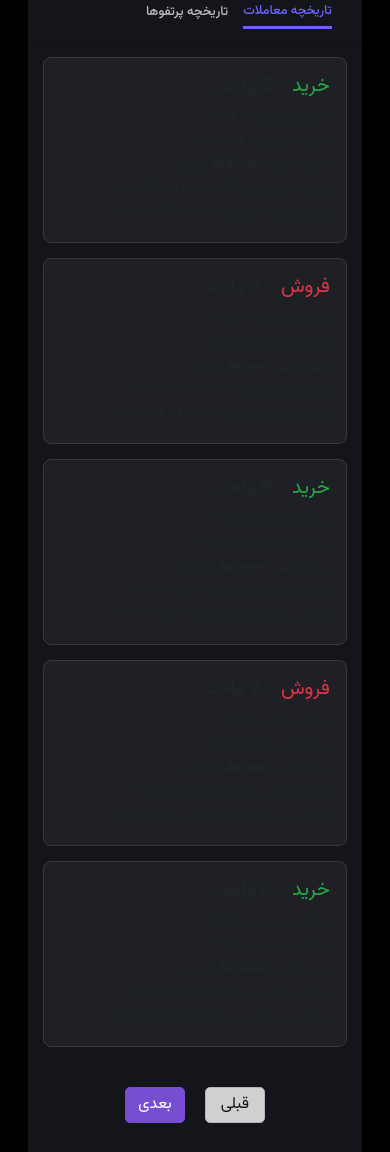
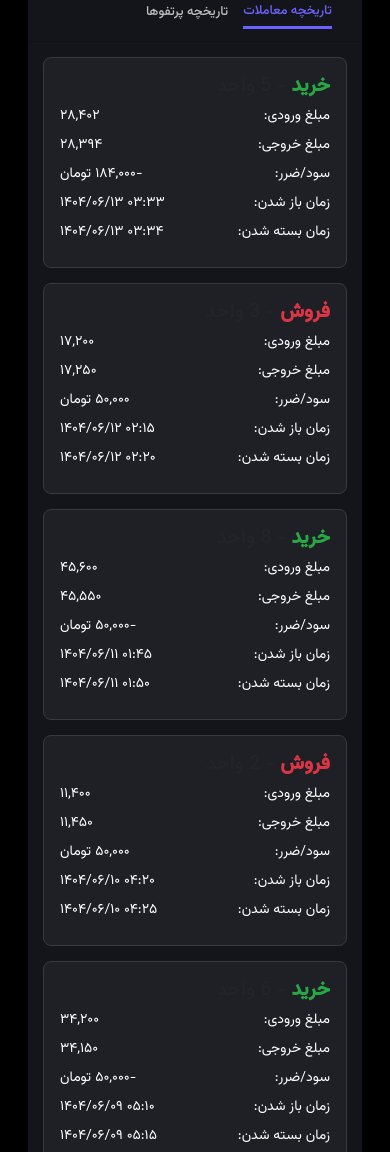
Before and after one commit to behy75/Faraz-Gold, a React (Vite) app: page /profile in a window 390 px wide. Shown: the part 416-1568 px from the top of the page. Built offline with nearby package versions, Linux system fonts and the light colour scheme.

Commit message:
fix notif

```diff
--- a/src/components/UserProfilePage/NotificationsCard.module.css
+++ b/src/components/UserProfilePage/NotificationsCard.module.css
@@ -21,19 +21,18 @@
 .cardBody {
   padding: 0;
   background: var(--notif-card-bg);
-  max-height: 250px;
+  max-height: 300px;
   overflow-y: auto;
 }
 
 .notificationsList {
   list-style: none;
   margin: 0;
-  padding: 0;
+  padding-top: 15px;
 }
 
 .notificationItem {
   padding: 15px 20px;
-  /* Removed border-bottom from li elements */
 }
 
 .notificationHeader {
--- a/src/components/UserProfilePage/TransactionHistoryCard.jsx
+++ b/src/components/UserProfilePage/TransactionHistoryCard.jsx
@@ -261,8 +261,8 @@ export default function TransactionHistoryCard({
                       <span
                         className={
                           transaction.type === "خرید"
-                            ? "text-success"
-                            : "text-danger"
+                            ? styles.textSuccess
+                            : styles.textDanger
                         }
                         style={{ fontWeight: "normal" }}
                       >
@@ -270,17 +270,26 @@ export default function TransactionHistoryCard({
                       </span>{" "}
                       - {transaction.unit} واحد
                     </h5>
-                    <div className="card-text">
+                    <div className={styles.cardText}>
                       <span>مبلغ ورودی:</span>
                       <span>{transaction.inputAmount}</span>
                     </div>
-                    <div className="card-text">
+                    <div className={styles.cardText}>
                       <span>مبلغ خروجی:</span>
                       <span>{transaction.outputAmount}</span>
                     </div>
-                    <div className="card-text">
+                    <div className={styles.cardText}>
                       <span>سود/ضرر:</span>
-                      <span style={getProfitLossStyle(transaction.profitLoss)}>
+                      <span
+                        style={{
+                          color: transaction.profitLoss.startsWith("-")
+                            ? "#dc3545"
+                            : transaction.profitLoss.startsWith("+")
+                            ? "#28a745"
+                            : "#ffffff",
+                          fontWeight: "bold",
+                        }}
+                      >
                         <span className="fw-bold">
                           {formatProfitLoss(transaction.profitLoss).number}
                         </span>
@@ -291,11 +300,11 @@ export default function TransactionHistoryCard({
                         )}
                       </span>
                     </div>
-                    <div className="card-text">
+                    <div className={styles.cardText}>
                       <span>زمان باز شدن:</span>
                       <span>{transaction.openTime}</span>
                     </div>
-                    <div className="card-text">
+                    <div className={styles.cardText}>
                       <span>زمان بسته شدن:</span>
                       <span>{transaction.closeTime}</span>
                     </div>
@@ -420,17 +429,26 @@ export default function TransactionHistoryCard({
                     <h5 className="card-title">
                       <span className="text-white">{portfolio.type}</span>
                     </h5>
-                    <div className="card-text">
+                    <div className={styles.cardText}>
                       <span>مبلغ ورودی:</span>
                       <span>{portfolio.inputAmount}</span>
                     </div>
-                    <div className="card-text">
+                    <div className={styles.cardText}>
                       <span>مبلغ خروجی:</span>
                       <span>{portfolio.outputAmount}</span>
                     </div>
-                    <div className="card-text">
+                    <div className={styles.cardText}>
                       <span>سود/ضرر:</span>
-                      <span style={getProfitLossStyle(portfolio.profitLoss)}>
+                      <span
+                        style={{
+                          color: portfolio.profitLoss.startsWith("-")
+                            ? "#dc3545"
+                            : portfolio.profitLoss.startsWith("+")
+                            ? "#28a745"
+                            : "#ffffff",
+                          fontWeight: "bold",
+                        }}
+                      >
                         <span className="fw-bold">
                           {formatProfitLoss(portfolio.profitLoss).number}
                         </span>
@@ -441,7 +459,7 @@ export default function TransactionHistoryCard({
                         )}
                       </span>
                     </div>
-                    <div className="card-text">
+                    <div className={styles.cardText}>
                       <span>وضعیت:</span>
                       <span>{portfolio.status}</span>
                     </div>
--- a/src/components/UserProfilePage/TransactionHistoryCard.module.css
+++ b/src/components/UserProfilePage/TransactionHistoryCard.module.css
@@ -125,7 +125,7 @@
 
 /* Desktop Table Styling */
 .desktopTable {
-  margin-bottom: 20px;
+  margin-bottom: 0px;
 }
 
 .desktopTable .table {
@@ -140,10 +140,10 @@
 }
 
 .desktopTable .table thead th {
-  background-color: #2a2d35;
-  color: #c0c2c5;
+  background-color: transparent !important;
+  color: transparent !important;
   text-align: center;
-  border: 1px solid #343a40;
+  border: 1px solid transparent !important;
   border-top: none;
   border-left: none;
   border-right: none;
@@ -174,6 +174,7 @@
   background-color: #1e2026 !important; /* ردیف‌های زوج شامل هدر (0) */
   color: #c0c2c5 !important;
   font-weight: normal !important;
+  opacity: 0.1 !important;
 }
 
 .desktopTable .table tbody tr:last-child td {
@@ -186,6 +187,7 @@
 
 .desktopTable .table tbody tr:nth-child(even) {
   background-color: #1e2026 !important; /* ردیف‌های زوج شامل هدر (0) */
+  opacity: 0.1 !important;
 }
 
 .desktopTable .table tbody tr:hover {
@@ -282,14 +284,125 @@
 }
 
 .mobileCard .card-title {
-  color: var(--color-text);
+  color: #ffffff;
   font-size: 16px;
   font-weight: 600;
   margin-bottom: 15px;
 }
 
+/* Mobile Cards Text Override */
+.cardText {
+  color: #ffffff !important;
+  font-size: 14px !important;
+  margin-bottom: 8px !important;
+  display: flex !important;
+  justify-content: space-between !important;
+  align-items: center !important;
+}
+
+.cardText span {
+  color: #ffffff !important;
+  font-weight: normal !important;
+}
+
+.cardText span:first-child {
+  color: #ffffff !important;
+  font-weight: normal !important;
+}
+
+.cardText span:last-child {
+  color: #ffffff !important;
+  font-weight: normal !important;
+}
+
+/* Specific override for profit/loss values */
+.cardText span:last-child .textSuccess {
+  color: #28a745 !important;
+}
+
+.cardText span:last-child .textDanger {
+  color: #dc3545 !important;
+}
+
+/* Force override for mobile card profit/loss values */
+.cardText .textSuccess {
+  color: #28a745 !important;
+}
+
+.cardText .textDanger {
+  color: #dc3545 !important;
+}
+
+/* Mobile card title text colors */
+.mobileCard .card-title .textSuccess {
+  color: #28a745 !important;
+}
+
+.mobileCard .card-title .textDanger {
+  color: #dc3545 !important;
+}
+
+/* Override for mobile card title */
+.mobileCard .card-title {
+  color: #ffffff !important;
+  font-size: 16px !important;
+  font-weight: 600 !important;
+  margin-bottom: 15px !important;
+}
+
+/* Override for success/danger colors in mobile cards */
+.mobileCard .textSuccess {
+  color: #28a745 !important;
+}
+
+.mobileCard .textDanger {
+  color: #dc3545 !important;
+}
+
+/* Additional override for cardText success/danger */
+.mobileCard .cardText .textSuccess {
+  color: #28a745 !important;
+}
+
+.mobileCard .cardText .textDanger {
+  color: #dc3545 !important;
+}
+
+/* Ultimate override for profit/loss numbers */
+.mobileCard .cardText span:last-child .textSuccess,
+.mobileCard .cardText .textSuccess {
+  color: #28a745 !important;
+  font-weight: bold !important;
+}
+
+.mobileCard .cardText span:last-child .textDanger,
+.mobileCard .cardText .textDanger {
+  color: #dc3545 !important;
+  font-weight: bold !important;
+}
+
+/* کلاس cardText برای کارت‌های موبایل */
+.cardText {
+  color: #ffffff !important;
+  font-size: 14px !important;
+  margin-bottom: 8px !important;
+  display: flex !important;
+  justify-content: space-between !important;
+  align-items: center !important;
+}
+
+.cardText span:first-child {
+  color: #ffffff !important;
+  font-weight: normal !important;
+}
+
+.cardText span:last-child {
+  color: #ffffff !important;
+  font-weight: normal !important;
+}
+
 .mobileCard .card-text {
-  color: #a3a5a8;
+  color: #ffffff;
   font-size: 14px;
   margin-bottom: 8px;
   display: flex;
@@ -298,7 +411,7 @@
 }
 
 .mobileCard .card-text span:first-child {
-  color: #a3a5a8 !important;
+  color: #ffffff !important;
   font-weight: normal;
 }
 
@@ -472,13 +585,13 @@
   }
 
   .paginationSection {
-    flex-direction: column;
-    gap: 15px;
+    flex-direction: column-reverse;
     align-items: center;
   }
 
   .pageInfo {
-    text-align: center;
+    text-align: start;
+    width: 100%;
     order: 1;
   }
 
@@ -492,4 +605,8 @@
     padding: 6px 12px !important;
     font-size: 12px !important;
   }
+
+  .customPagination {
+    margin: 10px 0 !important;
+  }
 }
--- a/src/pages/UserProfilePage.jsx
+++ b/src/pages/UserProfilePage.jsx
@@ -183,7 +183,7 @@ export default function UserProfilePage() {
 
       <div className="row equal-height-row mt-lg-0 mt-1">
         {/* موبایل: پنل اطلاعیه‌ها بالای جدول‌ها */}
-        <div className="col-12 d-block d-md-none order-1 mb-3">
+        <div className="col-12 d-block d-md-none order-1 mb-3 mt-lg-0 mt-3">
           <NotificationsCard
             notifications={notificationsData}
             currentPage={notificationsPage}
```
